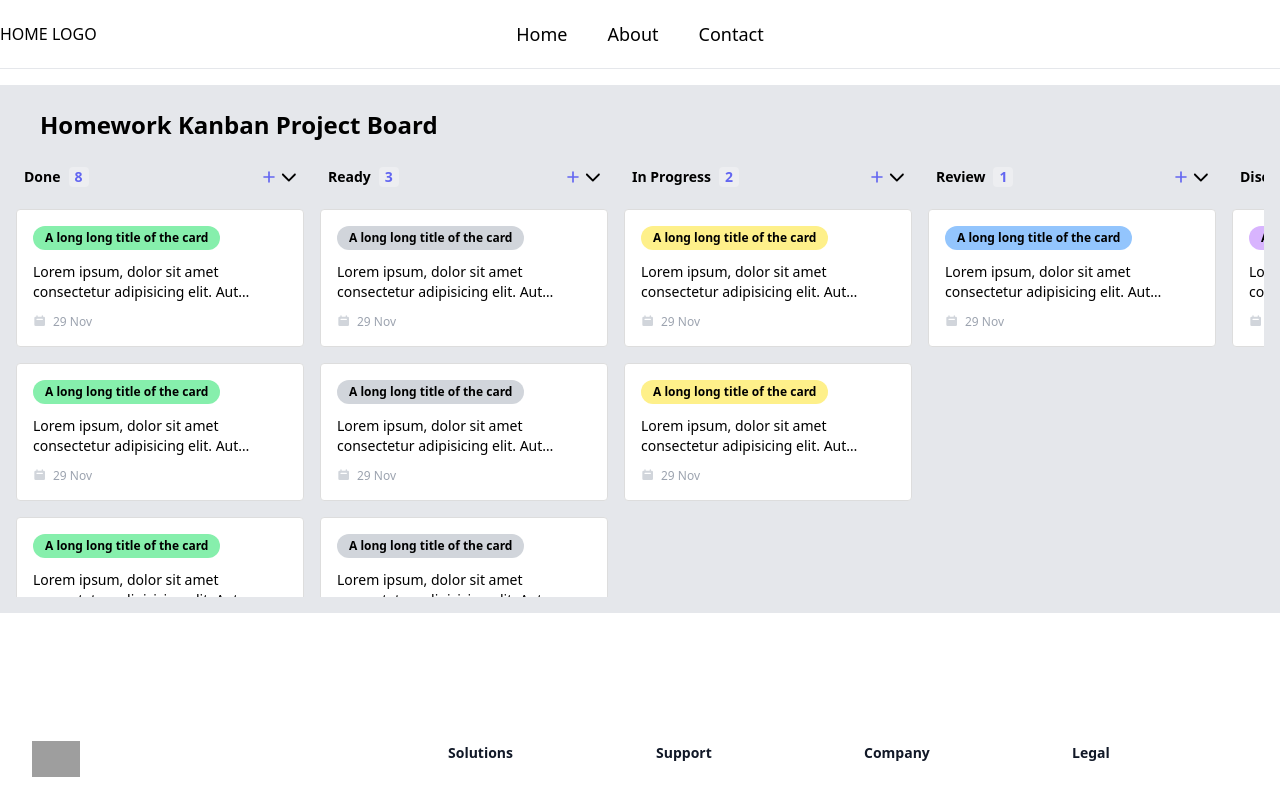
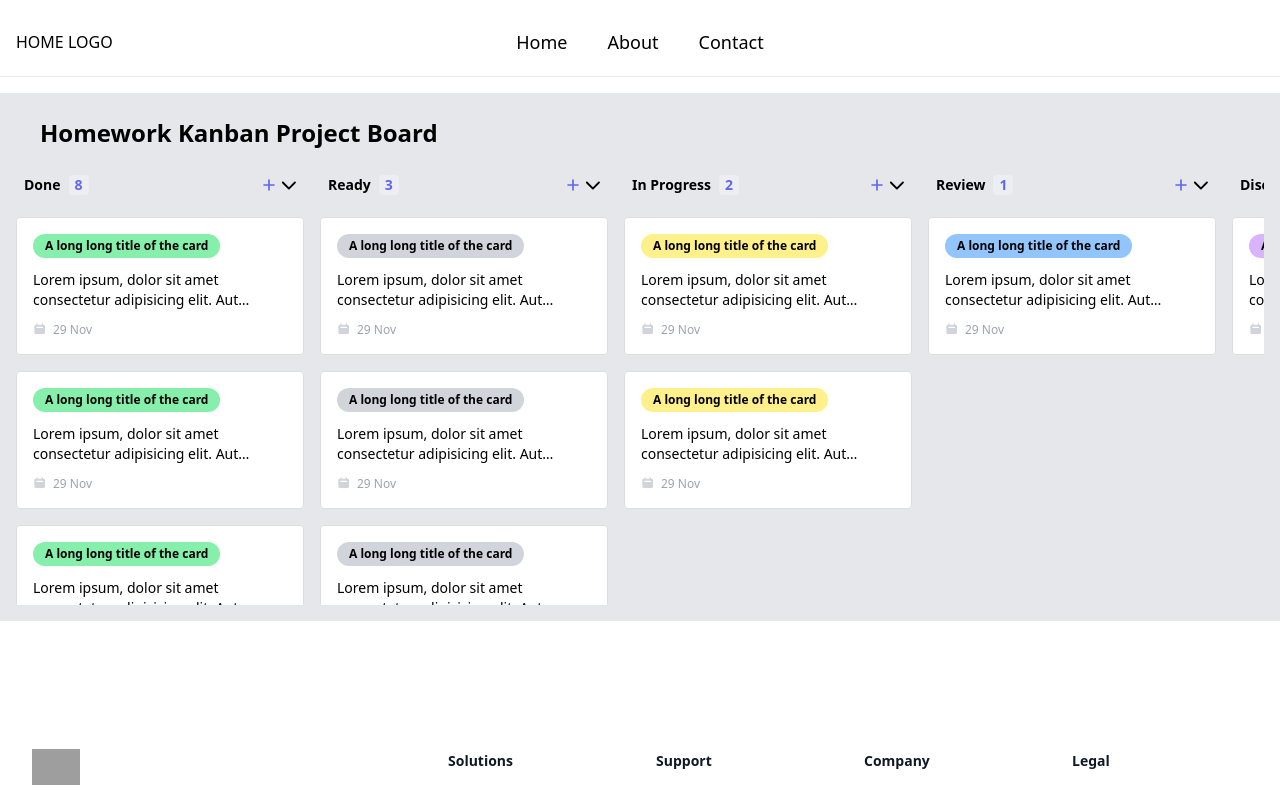
Before and after one commit to DarthTicius/kanban-board-homework, a React (Vite) app: page / in a window 1280 px wide. Shown: the top 794 px of the page. Built offline with nearby package versions, Linux system fonts and the light colour scheme; grey boxes are pictures that could not be loaded.

Commit message:
Minor <Header /> style update on smaller screens

```diff
--- a/src/components/Header.tsx
+++ b/src/components/Header.tsx
@@ -20,7 +20,7 @@ export function Header() {
 		}
 	] as const;
 	return (
-		<header className="py-2 mb-4 border-b">
+		<header className="pb-2 pt-4 px-4 mb-4 border-b">
 			<nav
 				className="relative z-30 mx-auto"
 				role="navigation"
@@ -77,7 +77,7 @@ export function Header() {
 					</ul>
 				</div>
 				{openMenu ? (
-					<div className="absolute left-auto right-0 mx-auto w-full max-w-[290px] overflow-hidden overflow-y-visible bg-white lg:hidden">
+					<div className="absolute left-auto right-0 top-full mx-auto w-full max-w-[290px] overflow-hidden overflow-y-visible bg-white lg:hidden shadow-md">
 						<ul
 							role="menu"
 							className="flex flex-col items-start justify-center px-4"
```
